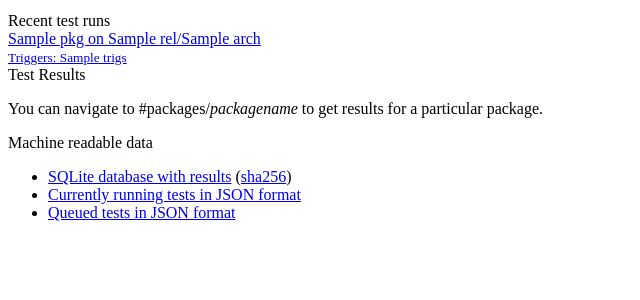
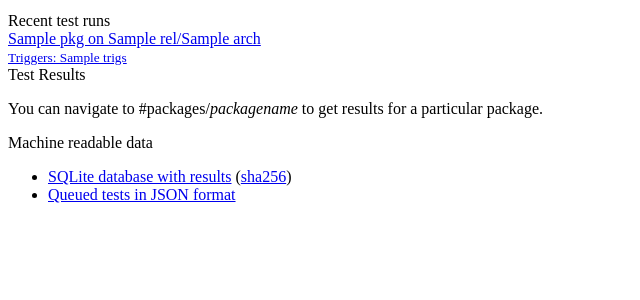
Before and after one commit to canonical/ubuntu-autopkgtest-operators, a Flask app: template charms/autopkgtest-website-operator/app/www/templates/browse-home.html in a window 1280 px wide. Shown: the part 154-454 px from the top of the page, without its empty margins (0-640 px from the left). Run offline with Flask 3, Linux system fonts and the light colour scheme; the template is opened without the code that fills it: most values are stand-ins (such as "Sample title", 1, 10 or a date in 2020); some libraries are stand-ins or nearby versions.

Commit message:
website: drop the running.json endpoint

```diff
--- a/charms/autopkgtest-website-operator/app/www/templates/browse-home.html
+++ b/charms/autopkgtest-website-operator/app/www/templates/browse-home.html
@@ -37,9 +37,6 @@
                 <a href="{{base_url}}static/autopkgtest.db">SQLite database with results</a> (<a href="{{base_url}}static/autopkgtest.db.sha256">sha256</a>)
               </li>
               <li>
-                <a href="{{base_url}}static/running.json">Currently running tests in JSON format</a>
-              </li>
-              <li>
                 <a href="{{base_url}}queues.json">Queued tests in JSON format</a>
               </li>
             </ul>
--- a/charms/autopkgtest-website-operator/src/autopkgtest_website.py
+++ b/charms/autopkgtest-website-operator/src/autopkgtest_website.py
@@ -92,7 +92,6 @@ def install() -> None:
     shutil.copytree(CHARM_APP_DATA / "www", WWW_DIR)
     os.symlink(Path("/usr/share/javascript/bootstrap"), WWW_DIR / "static/bootstrap")
     os.symlink(Path("/usr/share/javascript/jquery"), WWW_DIR / "static/jquery")
-    os.symlink(DATA_DIR / "running.json", WWW_DIR / "static/running.json")
     os.symlink(PUBLIC_DATA_DIR / "autopkgtest.db", WWW_DIR / "static/autopkgtest.db")
     os.symlink(
         PUBLIC_DATA_DIR / "autopkgtest.db.sha256",
```
